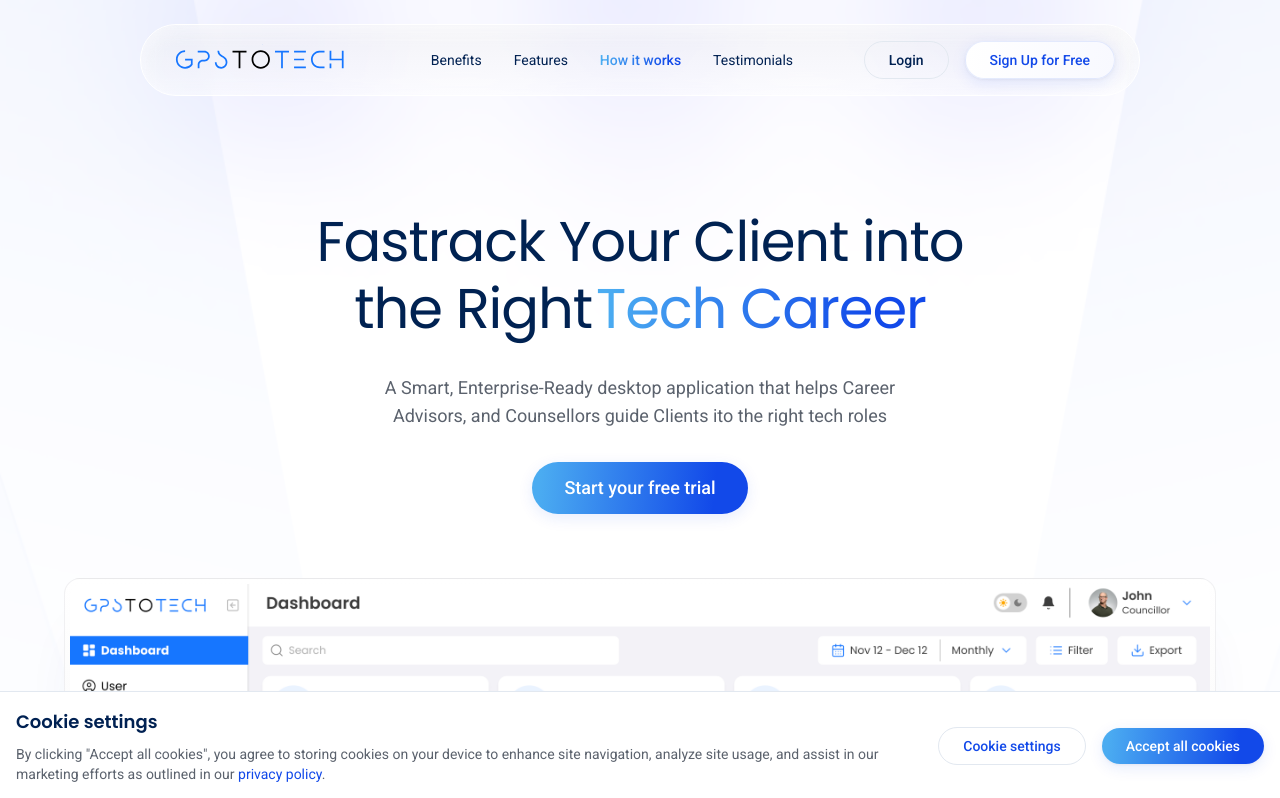
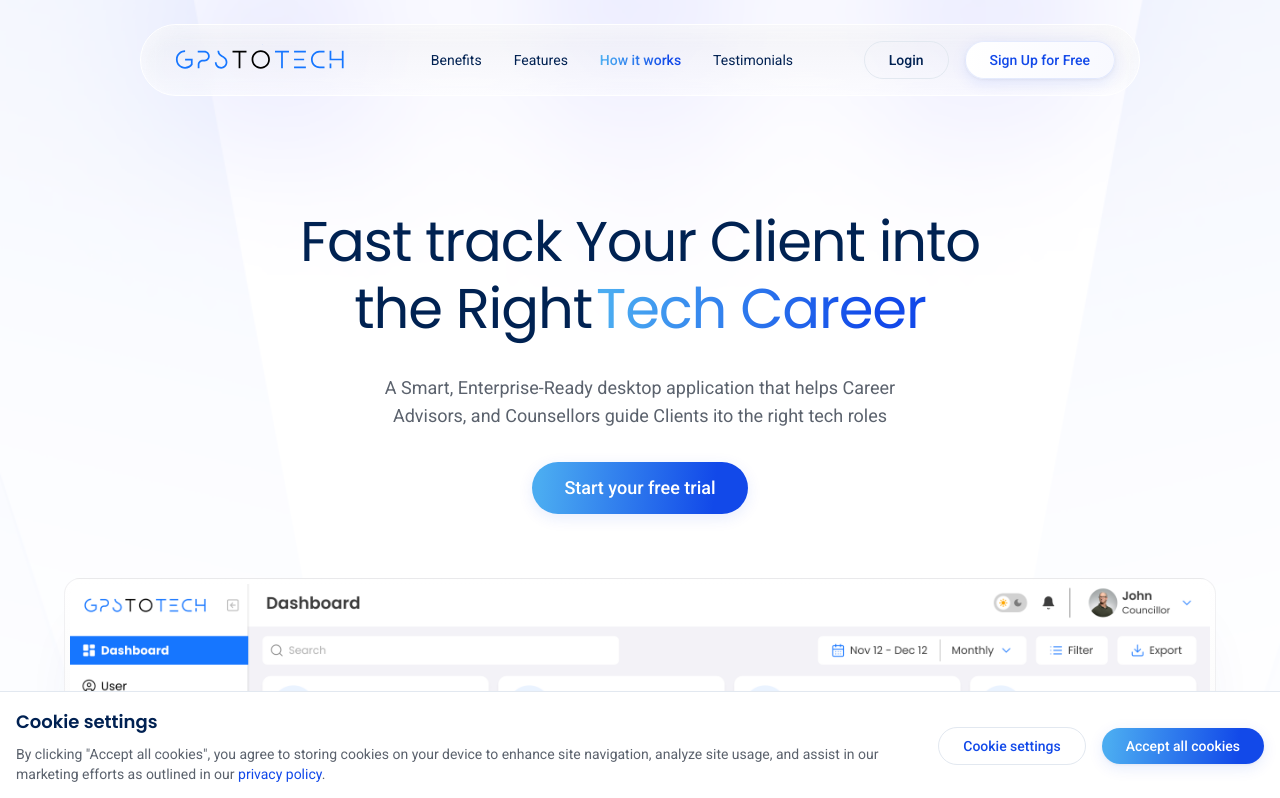
Before and after one commit to adshine/GPSTOTECH, a React (Vite) app: page / in a window 1280 px wide. Shown: the top 798 px of the page. Built offline with nearby package versions, Linux system fonts and the light colour scheme.

Commit message:
feat: finalize auth forms and cleanup unused directories

```diff
--- a/src/components/sections/HeroSection.tsx
+++ b/src/components/sections/HeroSection.tsx
@@ -62,7 +62,7 @@ const HeroSection = () => {
           >
             <h1 className="text-[1.68rem] sm:text-[2.75rem] md:text-[3.5rem] font-poppins leading-[1.2] tracking-[-0.02em] max-w-[800px] mx-auto text-[#002252]">
               <div className="flex flex-col items-center">
-                <span className="inline-block px-2">Fastrack Your Client into</span>
+                <span className="inline-block px-2">Fast track Your Client into</span>
                 <div className="flex flex-row items-center justify-center gap-1 flex-wrap px-2">
                   <span className="inline-block">the Right</span>{' '}
                   <span className="inline-block" style={{ background: 'linear-gradient(95deg, #4BACF1 4.06%, #1249E9 84.04%)', WebkitBackgroundClip: 'text', WebkitTextFillColor: 'transparent' }}>Tech Career</span>
```
